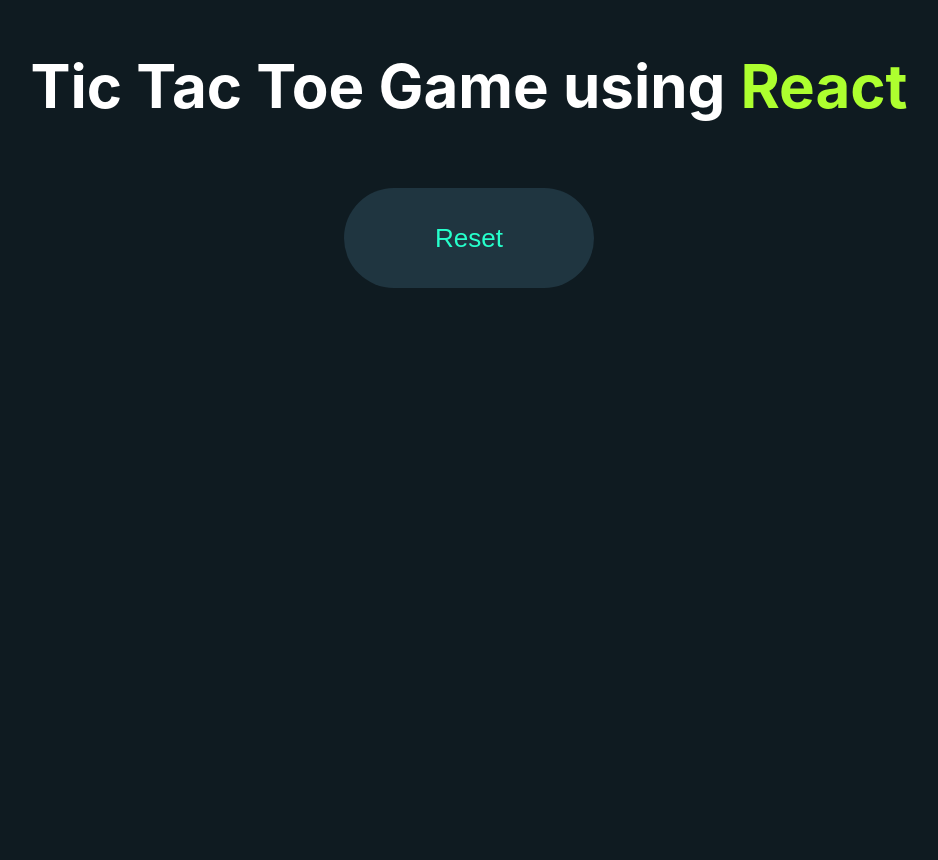
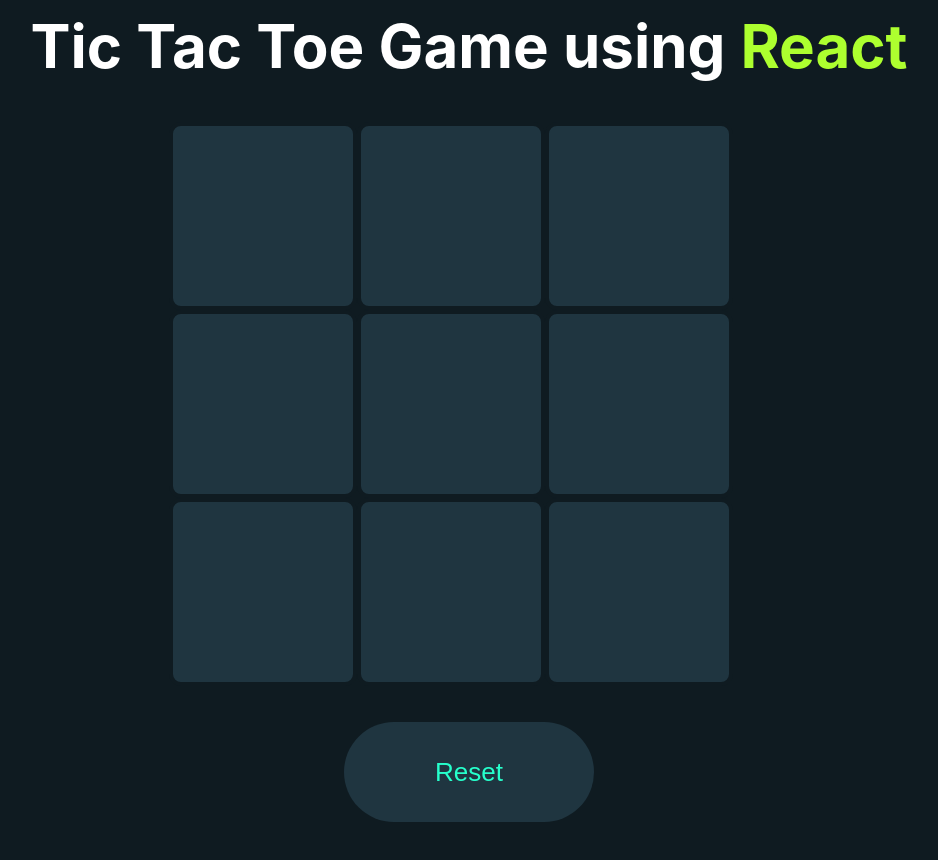
Before and after one commit to amiksha125/tic-tac-toe, a React (Create React App) app: page / in a window 1280 px wide. Shown: the top 860 px of the page, without its empty margins (171-1109 px from the left). Before the commit the page ends 800 px from the top, so only its background shows below. Built offline with nearby package versions, Linux system fonts and the light colour scheme.

Commit message:
toggle functionality to display cross and circle alternatively when clicked

```diff
--- a/src/Components/TicTacToe/TicTacToe.css
+++ b/src/Components/TicTacToe/TicTacToe.css
@@ -4,7 +4,7 @@
 }
 
 .title{
-    margin-top: 50px;
+    margin-top: 10px;
     color: white;
     font-size: 60px;
     display: flex;
@@ -28,7 +28,25 @@
     background: #1f3540;
     font-size: 26px;
     color: #26ffcb;
-    margin-top: 26px;
+    margin-top: 0px;
     margin-bottom: 50px;
 
 }
+
+.boxes{
+    display: flex;
+    height: 180px;
+    width: 180px;
+    background: #1f3540;
+    border: 4px solid #0f1b21;
+    border-radius: 12px;
+    cursor: pointer;
+}
+
+.board{
+    height: 600px;
+    width: 600px;
+    display: flex;
+    margin: auto;
+
+}
--- a/src/Components/TicTacToe/TicTacToe.jsx
+++ b/src/Components/TicTacToe/TicTacToe.jsx
@@ -1,13 +1,55 @@
-import React from 'react'
+import React, { useState } from 'react'
 import './TicTacToe.css'
 import circle_icon from '../Assets/circle.png'
 import cross_icon from '../Assets/cross.png'
 
+let data = ["", "", "", "", "", "", "", "", "",""];
+
 const TicTacToe = () => {
+
+ let [count, setCount] = useState(0);
+ let [lock, setLock] = useState(false);
+
+  const toggle = (e, num) => {
+
+    if(lock){
+        return 0;
+    }
+
+    if(count % 2 === 0){
+        e.target.innerHTML = `<img src = '${cross_icon}' >`;
+        data[num] = "x";
+        setCount(++count);
+    }
+    else {
+        e.target.innerHTML = `<img src = '${circle_icon}' >`;
+        data[num] = "o";
+        setCount(++count);
+
+    }
+
+  }
   return (
     <div className='container'>
         <h1 className='title'>Tic Tac Toe Game using <span>React</span></h1>
         <div className='board'>
+            <div className="row1">
+                <div className="boxes" onClick={(e) => {toggle(e, 0)}}></div>
+                <div className="boxes" onClick={(e) => {toggle(e, 1)}}></div>
+                <div className="boxes" onClick={(e) => {toggle(e, 2)}}></div>
+            </div>
+
+            <div className="row2">
+                <div className="boxes" onClick={(e) => {toggle(e, 3)}}></div>
+                <div className="boxes" onClick={(e) => {toggle(e, 4)}}></div>
+                <div className="boxes" onClick={(e) => {toggle(e, 5)}}></div>
+            </div>
+
+            <div className="row3">
+                <div className="boxes" onClick={(e) => {toggle(e, 6)}}></div>
+                <div className="boxes" onClick={(e) => {toggle(e, 7)}}></div>
+                <div className="boxes" onClick={(e) => {toggle(e, 8)}}></div>
+            </div>
 
         </div>
 
```
